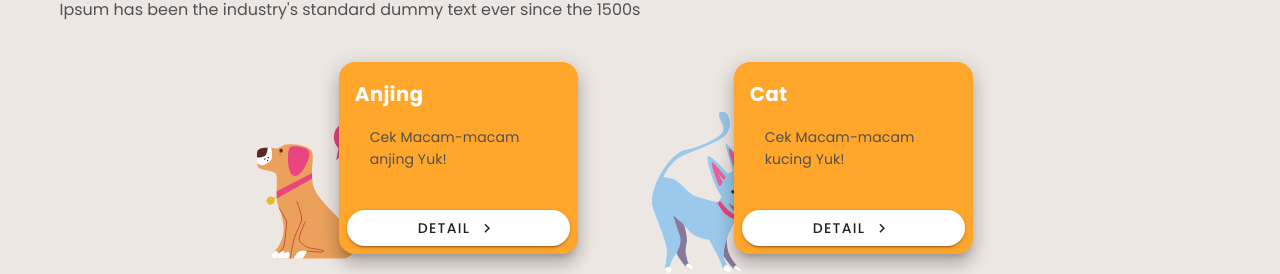
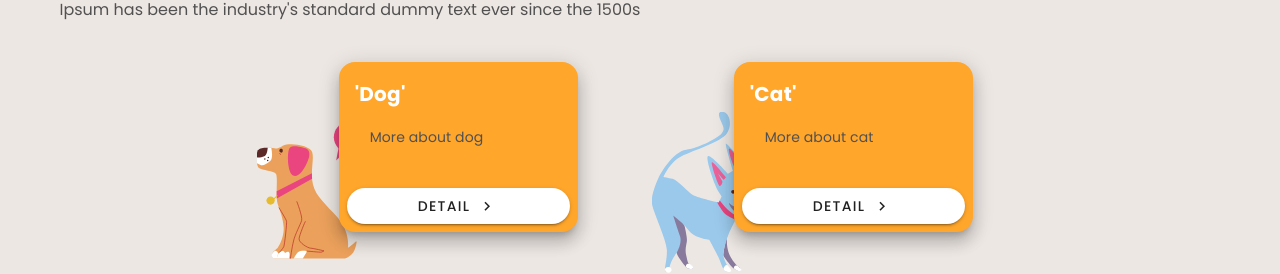
Before and after one commit to muhamadilhamh/mypets.vue, a Vue app: page /breeds in a window 1280 px wide. Shown: the part 664-938 px from the top of the page. Built offline with nearby package versions, Linux system fonts and the light colour scheme; what @deveodk/vue-toastr, vue-notification, vue-social-sharing, vue-sweetalert2 would draw is missing.

Commit message:
edit typografi & ganti icon title

```diff
--- a/public/index.html
+++ b/public/index.html
@@ -4,7 +4,7 @@
     <meta charset="utf-8">
     <meta http-equiv="X-UA-Compatible" content="IE=edge">
     <meta name="viewport" content="width=device-width,initial-scale=1.0">
-    <link rel="icon" href="<%= BASE_URL %>favicon.ico">
+    <link rel="icon" href="<%= BASE_URL %>Logo.ico">
     <title><%= htmlWebpackPlugin.options.title %></title>
     <link href="https://fonts.googleapis.com/css2?family=Poppins:wght@400;500;700&display=swap" rel="stylesheet">
     <link rel="stylesheet" href="https://cdn.jsdelivr.net/npm/@mdi/font@5.x/css/materialdesignicons.min.css" rel="stylesheet">
--- a/src/components/Register.vue
+++ b/src/components/Register.vue
@@ -167,7 +167,7 @@
               <v-checkbox
                 v-model="checkbox"
                 :rules="[(v) => !!v || 'You must agree to continue!']"
-                label="Creating an account means you’re okay with our Terms of Service, Privacy Policy, and our default Notification Settings. "
+                label="Creating an account means you’re agree with our Terms of Service and Privacy Policy. "
                 required
               ></v-checkbox>
 
--- a/src/views/Ageconversion.vue
+++ b/src/views/Ageconversion.vue
@@ -4,7 +4,10 @@
     <v-container class="heroes_age">
       <v-row class="pa-12">
         <v-col cols="12" sm="4">
-          <v-img class="il_anjing" src="../assets/Anjing&Berdiri.svg"> </v-img>
+          <router-link to="/dogconversion">
+            <v-img class="il_anjing" src="../assets/Anjing&Berdiri.svg">
+            </v-img>
+          </router-link>
         </v-col>
         <v-col cols="12" sm="4">
           <div class="title_age">
@@ -12,7 +15,10 @@
           </div>
         </v-col>
         <v-col cols="12" sm="4">
-          <v-img class="il_kucing" src="../assets/Kucing&Jongkok.svg"> </v-img>
+          <router-link to="/catconversion">
+            <v-img class="il_kucing" src="../assets/Kucing&Jongkok.svg">
+            </v-img>
+          </router-link>
         </v-col>
       </v-row>
     </v-container>
@@ -51,10 +57,10 @@
                 <v-col cols="12" sm="8">
                   <v-card elevation="11" class="rounded-xl cat" color="#FFA62B">
                     <v-card-title>
-                      <p class="title_dog">Dog</p>
+                      <p class="title_dog">'Dog'</p>
                     </v-card-title>
                     <v-card-subtitle>
-                      <p class="desc_anjing">More about 'dog'</p>
+                      <p class="desc_anjing">More about dog</p>
                     </v-card-subtitle>
                     <v-card-actions>
                       <v-btn
@@ -86,10 +92,10 @@
                 <v-col cols="12" sm="8">
                   <v-card elevation="11" class="rounded-xl cat" color="#FFA62B">
                     <v-card-title>
-                      <p class="title_dog">Cat</p>
+                      <p class="title_dog">'Cat'</p>
                     </v-card-title>
                     <v-card-subtitle>
-                      <p class="desc_anjing">More about 'cat'</p>
+                      <p class="desc_anjing">More about cat</p>
                     </v-card-subtitle>
                     <v-card-actions>
                       <v-btn
@@ -248,15 +254,15 @@ export default {
       feed_age_dog: [
         {
           id: 1,
-          title: "Kucing",
-          desc: "Mau tau perbadingan umurmu dengan kucingmu?",
+          title: "'Cat'",
+          desc: "More about cat",
         },
       ],
       feed_age_cat: [
         {
           id: 1,
-          title: "Anjing",
-          desc: "Mau tau perbadingan umurmu dengan anjingmu?",
+          title: "'Dog'",
+          desc: "More about dog",
         },
       ],
     };
--- a/src/views/Breeds.vue
+++ b/src/views/Breeds.vue
@@ -4,8 +4,10 @@
     <v-container class="heroes_age">
       <v-row class="pa-12">
         <v-col cols="12" sm="4">
-          <v-img class="il_anjing_Nocalcu" src="../assets/anjing_Nocalcu.svg">
-          </v-img>
+          <router-link to="/breedsDog">
+            <v-img class="il_anjing_Nocalcu" src="../assets/anjing_Nocalcu.svg">
+            </v-img>
+          </router-link>
         </v-col>
         <v-col cols="12" sm="4">
           <div class="title_breeds">
@@ -13,8 +15,10 @@
           </div>
         </v-col>
         <v-col cols="12" sm="4">
-          <v-img class="il_kucing_nocalcu" src="../assets/kucing_Nocalcu.svg">
-          </v-img>
+          <router-link to="/breedsCat">
+            <v-img class="il_kucing_nocalcu" src="../assets/kucing_Nocalcu.svg">
+            </v-img>
+          </router-link>
         </v-col>
       </v-row>
     </v-container>
@@ -57,10 +61,10 @@
                 <v-col cols="12" sm="8">
                   <v-card elevation="11" class="rounded-xl cat" color="#FFA62B">
                     <v-card-title>
-                      <p class="title_dog">Anjing</p>
+                      <p class="title_dog">'Dog'</p>
                     </v-card-title>
                     <v-card-subtitle>
-                      <p class="desc_anjing">Cek Macam-macam anjing Yuk!</p>
+                      <p class="desc_anjing">More about dog</p>
                     </v-card-subtitle>
                     <v-card-actions>
                       <v-btn
@@ -92,10 +96,10 @@
                 <v-col cols="12" sm="8">
                   <v-card elevation="11" class="rounded-xl cat" color="#FFA62B">
                     <v-card-title>
-                      <p class="title_dog">Cat</p>
+                      <p class="title_dog">'Cat'</p>
                     </v-card-title>
                     <v-card-subtitle>
-                      <p class="desc_anjing">Cek Macam-macam kucing Yuk!</p>
+                      <p class="desc_anjing">More about cat</p>
                     </v-card-subtitle>
                     <v-card-actions>
                       <v-btn
@@ -139,7 +143,7 @@
                       class="rounded-xl"
                       color="#FFA62B"
                       elevation="8"
-                      to="/breeds"
+                      to="/breedsdog"
                     >
                       <v-btn
                         color="#F5F1EC"
@@ -194,7 +198,7 @@
                       class="rounded-xl"
                       color="#FFA62B"
                       elevation="8"
-                      to="/breeds"
+                      to="/breedscat"
                     >
                       <v-btn
                         color="#F5F1EC"
@@ -255,15 +259,15 @@ export default {
       feed_age_dog: [
         {
           id: 1,
-          title: "Kucing",
-          desc: "Cek Macam-macam kucing Yuk!",
+          title: "'Cat'",
+          desc: "More about cat",
         },
       ],
       feed_age_cat: [
         {
           id: 1,
-          title: "Anjing",
-          desc: "Cek Macam-macam anjing Yuk!",
+          title: "'Dog'",
+          desc: "More about dog",
         },
       ],
     };
--- a/src/views/BreedsCat.vue
+++ b/src/views/BreedsCat.vue
@@ -4,7 +4,7 @@
       <v-container>
         <v-row class="pa-12">
           <v-col offset-md="1" cols="12" md="7">
-            <h3 class="header_BreedsCat">“Cat” Breeds</h3>
+            <h3 class="header_BreedsCat">'Cat' Breeds</h3>
             <p class="desc_BreedsCat">
               Discover cat breeds from around the world and get help finding
               your perfect pet.
--- a/src/views/BreedsDog.vue
+++ b/src/views/BreedsDog.vue
@@ -4,7 +4,7 @@
       <v-container>
         <v-row class="pa-12">
           <v-col offset-md="5" cols="12" md="6">
-            <h3 class="header_BreedsCat">Dog Breeds</h3>
+            <h3 class="header_BreedsCat">'Dog' Breeds</h3>
             <p class="desc_BreedsCat">
               Discover cat breeds from around the world and get help finding
               your perfect pet.
--- a/src/views/DogConversion.vue
+++ b/src/views/DogConversion.vue
@@ -4,7 +4,7 @@
     <v-container>
       <v-row class="pa-3">
         <v-col cols="2" md="2">
-          <v-btn rounded depressed class="btn_back" to="/blank">
+          <v-btn rounded depressed class="btn_back" to="/catconversion">
             <v-icon left> mdi-cat </v-icon>
             Go to Cat
           </v-btn>
--- a/src/views/Home.vue
+++ b/src/views/Home.vue
@@ -416,7 +416,7 @@
                             <p class="title_dog">'Dog'</p>
                           </v-card-title>
                           <v-card-subtitle>
-                            <p class="desc_anjing">More about 'dog'</p>
+                            <p class="desc_anjing">More about dog</p>
                           </v-card-subtitle>
                           <v-card-actions>
                             <v-btn rounded color="#FFF" block class="btn_dog">
@@ -450,7 +450,7 @@
                             <p class="title_dog">'Cat'</p>
                           </v-card-title>
                           <v-card-subtitle>
-                            <p class="desc_anjing">More about 'cat'</p>
+                            <p class="desc_anjing">More about cat</p>
                           </v-card-subtitle>
                           <v-card-actions>
                             <v-btn rounded color="#FFF" block class="btn_dog">
@@ -746,15 +746,15 @@ export default {
       feed_age_dog: [
         {
           id: 1,
-          title: "Kucing",
-          desc: "Mau tau perbadingan umurmu dengan kucingmu?",
+          title: "'Cat'",
+          desc: "More about cat",
         },
       ],
       feed_age_cat: [
         {
           id: 1,
-          title: "Anjing",
-          desc: "Mau tau perbadingan umurmu dengan anjingmu?",
+          title: "'Dog'",
+          desc: "More about dog",
         },
       ],
     };
```
Also changed, not shown: 1 other file (tests, documents, lock files or other folders).
